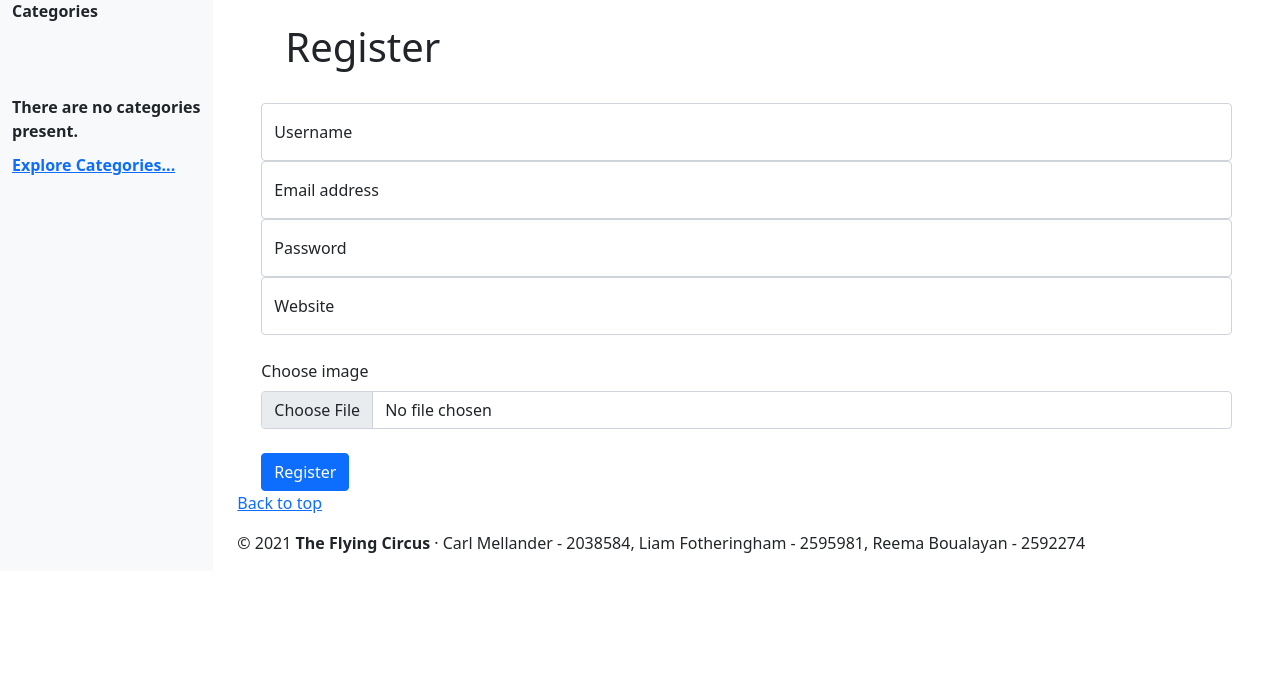
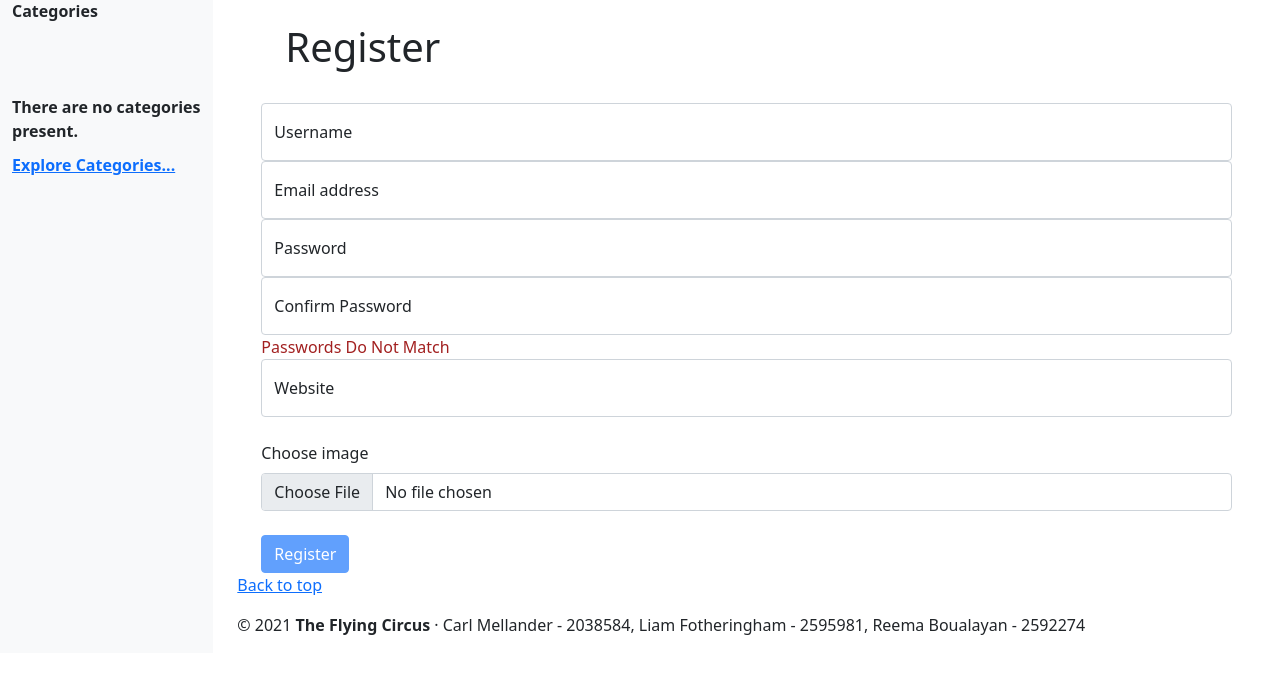
Before and after one commit to liamfotheringham/internet_technology_group_project, a Django app: page /rango/register/ in a window 1280 px wide. Shown: the part 63-737 px from the top of the page. Run offline with Django 3.2, Linux system fonts and the light colour scheme; data that the repository does not hold is empty.

Commit message:
jQuery Password Match check on Register

```diff
--- a/static/js/rango-jquery.js
+++ b/static/js/rango-jquery.js
@@ -0,0 +1,40 @@
+/**
+ *
+ *
+ *
+ * Custom jQuery to check if passwords supplied in register page match
+ *
+ *
+ *
+ **/
+$(document).ready(function () {
+    $('#registerConfirmPassword').on('keyup', function(){
+        if($(this).val() == $('#registerPassword').val()){
+            $('#matching-password-span').removeClass("not-matching-passwords");
+            $('#matching-password-span').addClass("matching-passwords");
+            $('#matching-password-span').text("Passwords Match");
+            $('#register-submit-button').prop('disabled', false);
+        }
+        else{
+            $('#matching-password-span').removeClass("matching-passwords");
+            $('#matching-password-span').addClass("not-matching-passwords");
+            $('#matching-password-span').text("Passwords Do Not Match");
+            $('#register-submit-button').prop('disabled', true);
+        }
+    });
+
+    $('#registerPassword').on('keyup', function(){
+        if($(this).val() == $('#registerConfirmPassword').val()){
+            $('#matching-password-span').removeClass("not-matching-passwords");
+            $('#matching-password-span').addClass("matching-passwords");
+            $('#matching-password-span').text("Passwords Match");
+            $('#register-submit-button').prop('disabled', false);
+        }
+        else{
+            $('#matching-password-span').removeClass("matching-passwords");
+            $('#matching-password-span').addClass("not-matching-passwords");
+            $('#matching-password-span').text("Passwords Do Not Match");
+            $('#register-submit-button').prop('disabled', true);
+        }
+    });
+});
--- a/static/style.css
+++ b/static/style.css
@@ -76,3 +76,15 @@
     padding-top: 1em;
     padding-bottom: 1em;
 }
+
+#matching-password-span{
+
+}
+
+.matching-passwords{
+    color: rgb(74, 189, 16);
+}
+
+.not-matching-passwords{
+    color: rgb(162, 32, 32);
+}
--- a/templates/rango/register.html
+++ b/templates/rango/register.html
@@ -30,9 +30,15 @@ Register
                 <label for="floatingInput">Email address</label>
             </div>
             <div class="form-floating">
-                <input type="password" name="password" class="form-control" id="floatingPassword" placeholder="Password">
+                <input type="password" name="password" class="form-control" id="registerPassword" placeholder="Password">
                 <label for="floatingPassword">Password</label>
             </div>
+            <div class="form-floating">
+                <input type="password" name="confirm-password" class="form-control" id="registerConfirmPassword" placeholder=" Confirm Password">
+                <label for="floatingPassword">Confirm Password</label>
+            </div>
+            <span id="matching-password-span" class="not-matching-passwords">Passwords Do Not Match</span>
+            <br>
             {{ profile_form.name_of_field }}
             <div class="form-floating">
                 <input type="text" name="website" class="form-control" id="floatingInput" placeholder="www.example.com">
@@ -43,8 +49,7 @@ Register
             <input type="file" name="picture" class="form-control" id="customFile" /><br />
 
 
-            <input class="btn btn-primary centre" type="submit" name="submit" value="Register" />
-
+            <input class="btn btn-primary centre" id="register-submit-button" type="submit" name="submit" value="Register" disabled/>
 
         </form>
 	</div>
```
